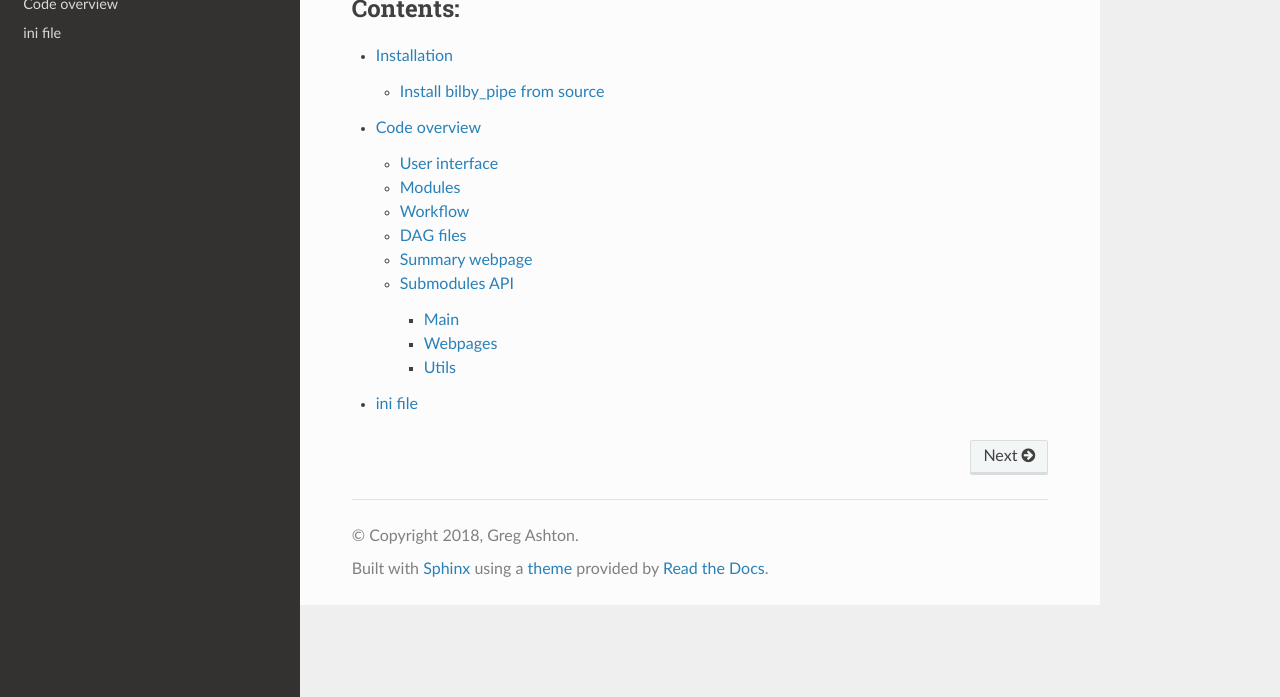
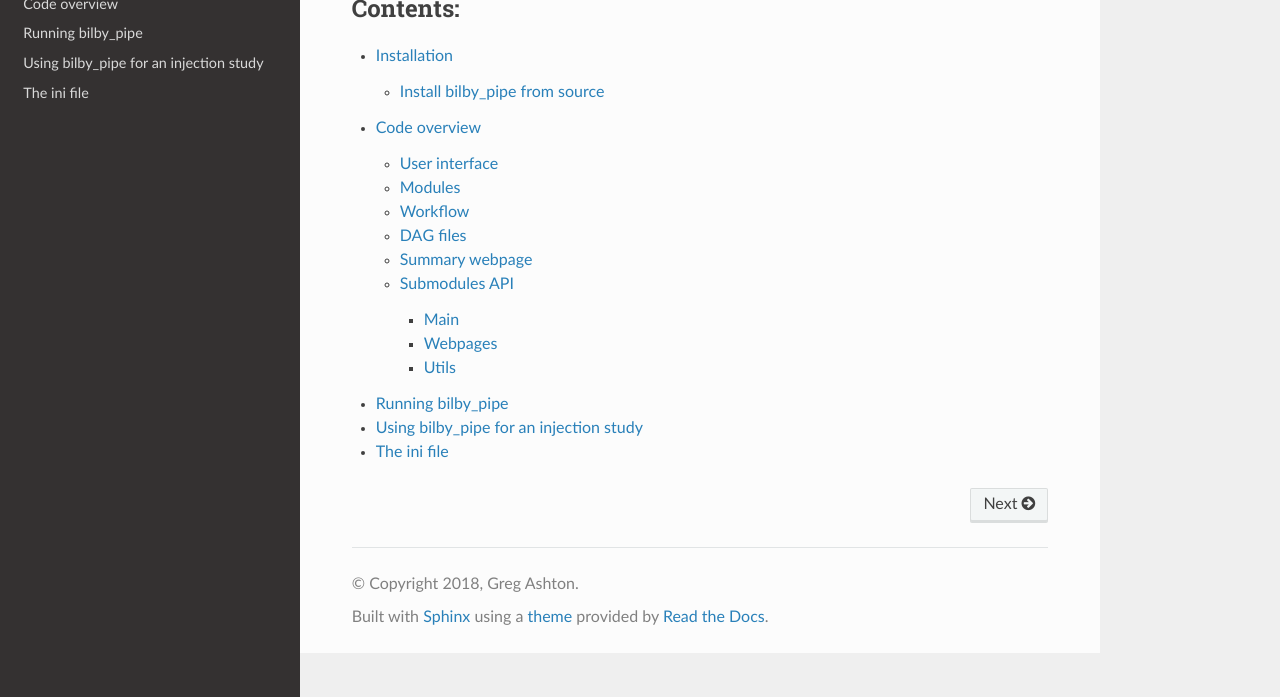
Before and after one commit to lscsoft/bilby_pipe, a Sphinx documentation site: the page built from docs/index.txt, in a window 1280 px wide, cut to the strip 203-900 px from the top of the page. Built offline with Sphinx 7.4.7 and the Read the Docs theme 2.0.0, drawn with Linux system fonts in a browser that asks for light colours; pages that are not in the unit, such as notebooks, are missing from menus; the version number is read from the project's files by our own code.

Commit message:
Update docs to include injection specification

```diff
--- a/docs/index.txt
+++ b/docs/index.txt
@@ -9,4 +9,6 @@
 
    installation
    structure
+   running
+   injections
    ini_file
--- a/docs/ini_file.txt
+++ b/docs/ini_file.txt
@@ -1,6 +1,6 @@
-========
-ini file
-========
+============
+The ini file
+============
 
 The primary user-inputs to :code:bilby_pipe are command-line arguments, or ini
 files which can be thought of as a set of command-line arguments stored in a
--- /dev/null
+++ b/docs/injections.txt
@@ -0,0 +1,35 @@
+=======================================
+Using bilby_pipe for an injection study
+=======================================
+
+:code:`bilby_pipe` provides a set of tools for creating and analysing an
+injection set. On this page, we'll document the behaviour of this feature.
+
+Here is an example of an ini file for an injection. The injections are generated
+by drawing :code:`n-injection` samples from the prior.
+
+.. literalinclude:: ../example_ini_files/bbh_injection.ini
+
+The prior is specified by a bilby prior file :code:`bbh_reduced.prir`:
+
+.. literalinclude:: ../example_ini_files/bbh_reduced.prior
+
+
+Running :code:`bilby_pipe` with this ini file
+
+.. code-block:: console
+
+   $ bilby_pipe bbh_injection.ini
+
+Will produce the usual directory structure, along with the injection file. Here
+is the injection directory structure (not showing the various submit files)
+
+.. code-block:: console
+
+   bbh_injection.ini
+     -> bbh_simulations_injection_file.h5
+     -> submit/
+     -> logs/
+
+Submitting the jobs, data will be created for each injection (labelled by the
+process-number) and similarly outputs will be labelled by the process number.
--- /dev/null
+++ b/docs/running.txt
@@ -0,0 +1,3 @@
+==================
+Running bilby_pipe
+==================
```
